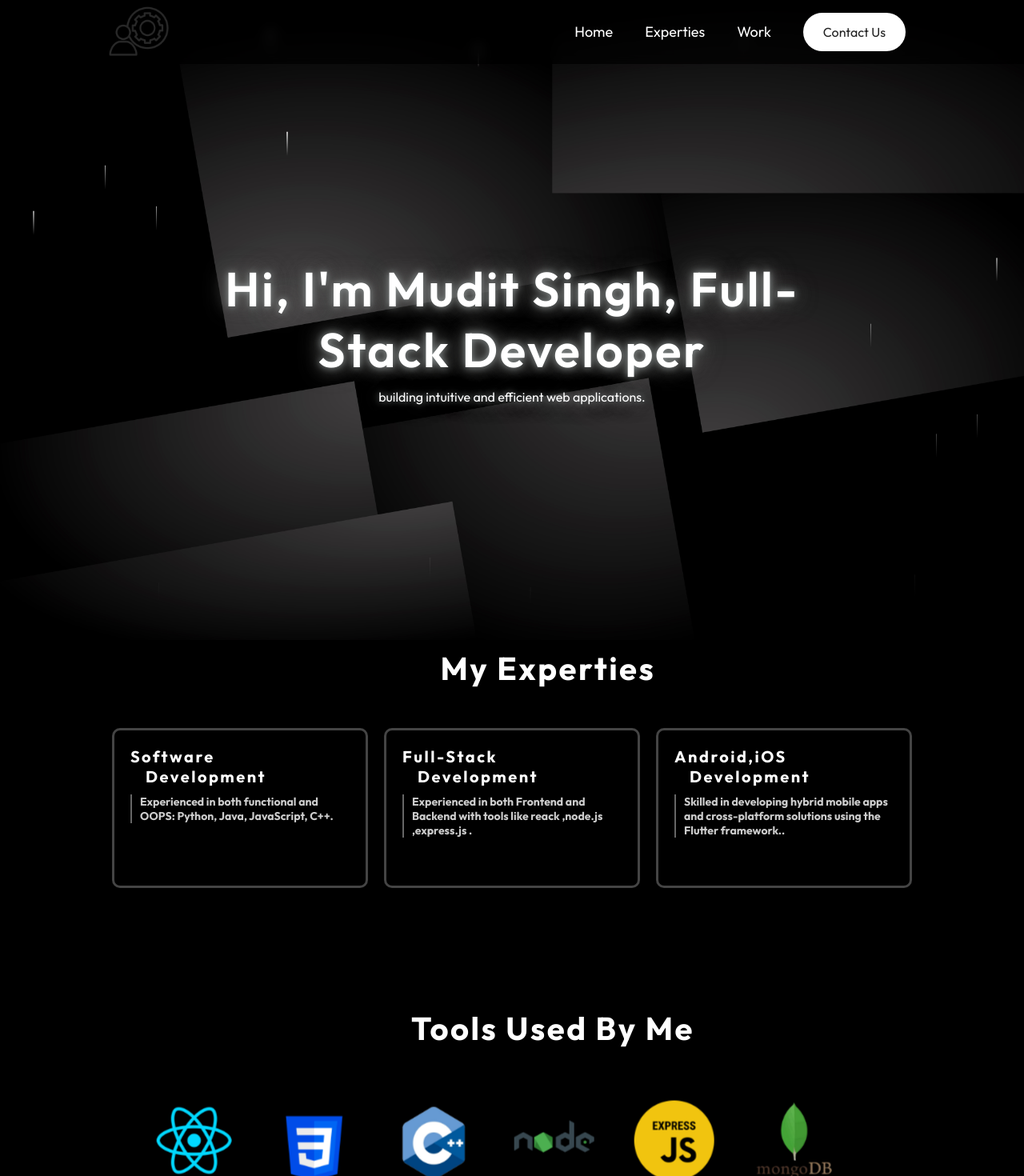
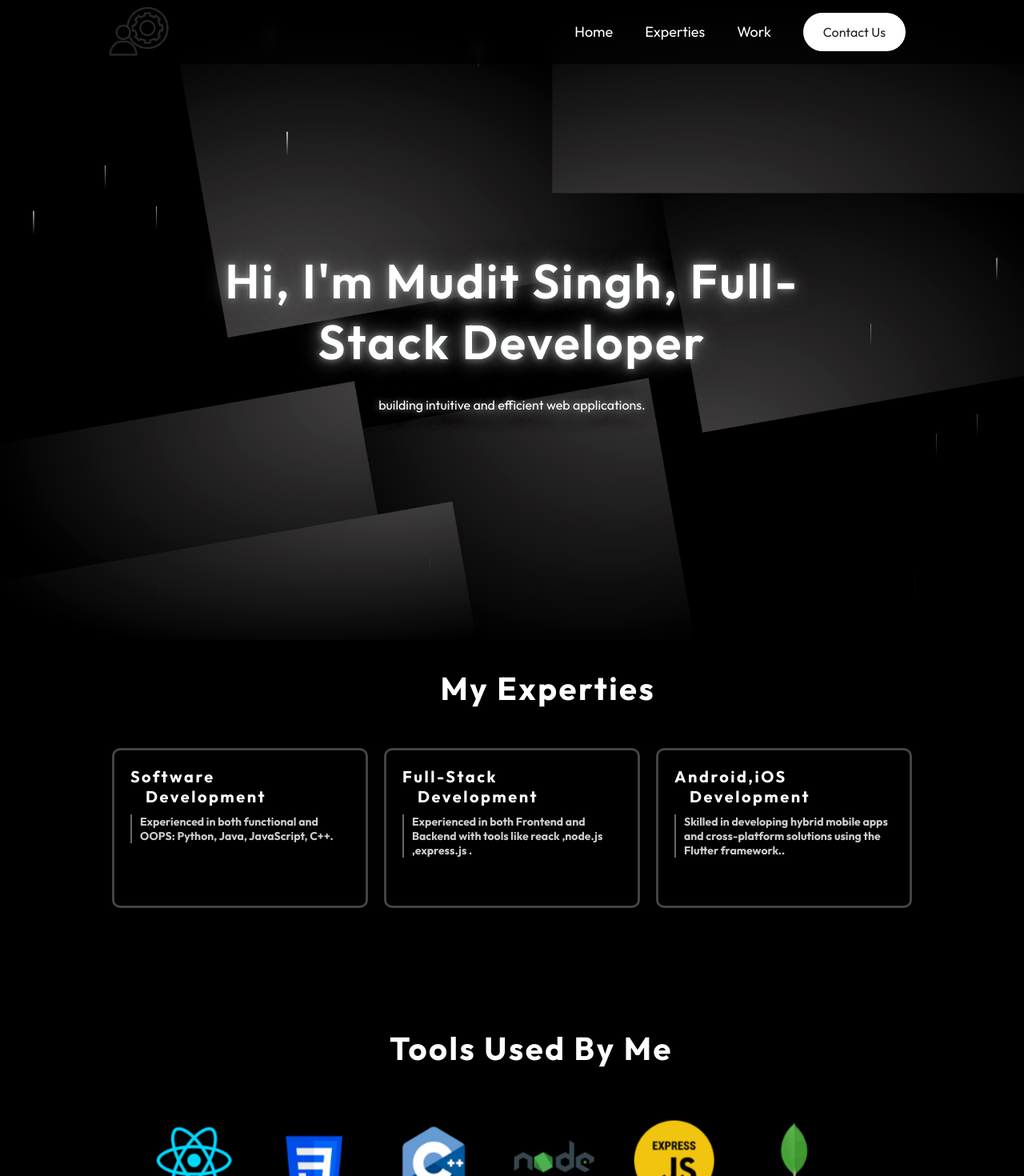
Before and after one commit to muditsingh2005/myprofile, a React (Vite) app: page / in a window 1280 px wide. Shown: the top 1470 px of the page at 80% size. Built offline with nearby package versions, Linux system fonts and the light colour scheme.

Commit message:
basic commit

```diff
--- a/src/components/Hero/Hero.css
+++ b/src/components/Hero/Hero.css
@@ -21,6 +21,7 @@
   h1 {
     font-size: 60px;
     font-weight: 600;
+    padding-bottom: 20px;
   }
   p {
     max-width: 700px;
--- a/src/components/footer/footer.css
+++ b/src/components/footer/footer.css
@@ -42,6 +42,6 @@
 
 .end-message {
   h1 {
-    margin-bottom: 30px;
+    margin-bottom: 15%;
   }
 }
--- a/src/components/tools/tools.css
+++ b/src/components/tools/tools.css
@@ -11,7 +11,7 @@
   height: 300px;
   h1 {
     font-size: 40px;
-    padding-left: 36%;
+    padding-left: 33%;
   }
 }
 
--- a/src/index.css
+++ b/src/index.css
@@ -48,7 +48,7 @@ a {
 .exp-heading {
   /* height: 40px; */
   /* padding: 5% 40%; */
-  padding-top: 10px;
+  padding-top: 35px;
   padding-bottom: 10px;
   padding-left: 43%;
   /* text-decoration: underline grey; */
```
